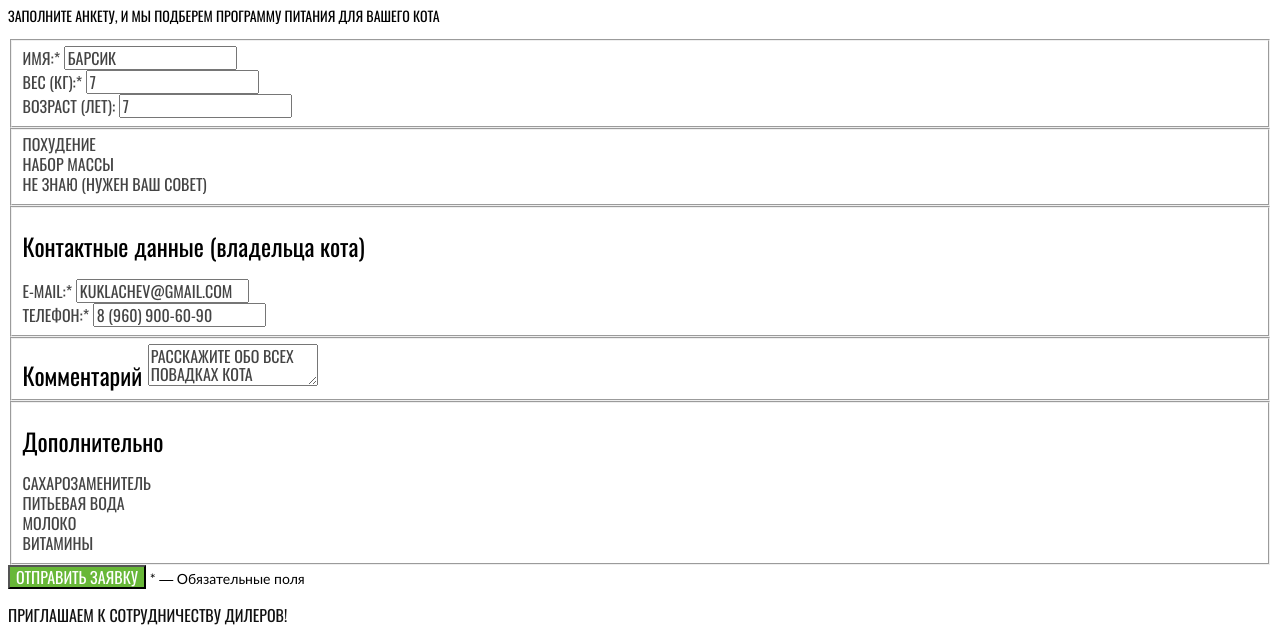
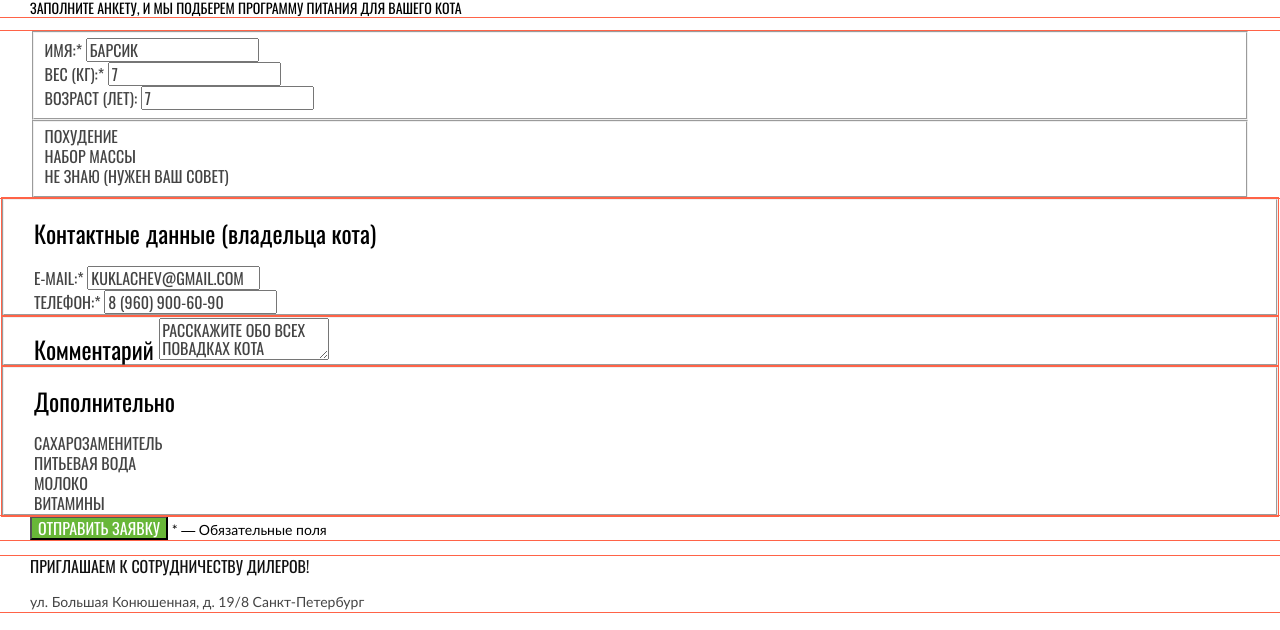
Before and after one commit to htmlacademy-adaptive/1851473-cat-energy-29, a website: page source/form.html in a window 1280 px wide. Shown: the part 208-838 px from the top of the page. Drawn offline with nearby package versions, Linux system fonts and the light colour scheme; files that its build step writes are made by us from their sources.

Commit message:
сделал контейнеры

```diff
--- a/source/form.html
+++ b/source/form.html
@@ -2,13 +2,14 @@
 <html lang="ru">
   <head>
     <meta charset="utf-8">
+    <meta name="viewport" content="width=device-width,initial-scale=1">
     <link rel="stylesheet" href="css/style.css">
     <title>HTML Academy: Кэт энерджи</title>
   </head>
   <body>
     <header class="header">
-      <div class="header__container">
-        <div class="header__wrapper">
+      <div class="header__container container">
+        <div class="header__field">
           <a href="index.html" class="logo">
             <img src="img/logo-mobile.svg" alt="Логотип." class="logo__img">
           </a>
@@ -43,7 +44,7 @@
       </div>
     </header>
     <main class="main">
-      <section class="inner-header">
+      <section class="inner-header container">
         <h1 class="inner-header__title">
           Подбор программы
         </h1>
@@ -52,20 +53,21 @@
         </p>
       </section>
       <form action="https://echo.htmlacademy.ru/" class="form">
+        <div class="form__container container">
           <fieldset class="form__fieldset">
-          <div class="form__wrapper">
+            <div class="form__field">
               <label for="name" class="form__label">
                 ИМЯ:*
               </label>
               <input type="text" id="name" name="name" class="form__control" placeholder="барсик" required>
             </div>
-          <div class="form__wrapper">
+            <div class="form__field">
               <label for="weight" class="form__label">
                 Вес (кг):*
               </label>
               <input type="number" id="weight" name="weight" class="form__control" placeholder="7" required>
             </div>
-          <div class="form__wrapper">
+            <div class="form__field">
               <label for="age" class="form__label">
                 Возраст (лет):
               </label>
@@ -73,88 +75,97 @@
             </div>
           </fieldset>
           <fieldset class="form__fieldset">
-          <div class="form__wrapper">
+            <div class="form__field">
               <input type="radio" class="visually-hidden form__radio" id="slim" name="program" value="slim">
               <label for="slim" class="form__label form__label--radio">
                 похудение
               </label>
             </div>
-          <div class="form__wrapper">
+            <div class="form__field">
               <input type="radio" class="visually-hidden form__radio" id="pro" name="program" value="pro">
               <label for="pro" class="form__label form__label--radio">
                 Набор массы
               </label>
             </div>
-          <div class="form__wrapper">
+            <div class="form__field">
               <input type="radio" class="visually-hidden form__radio" id="undefined" name="program" value="undefined">
               <label for="undefined" class="form__label form__label--radio">
                 Не знаю (Нужен ваш совет)
               </label>
             </div>
           </fieldset>
-        <fieldset class="form__fieldset">
+        </div>
+        <div class="form__wrapper">
+          <fieldset class="form__fieldset container">
             <h2 class="form__title">
               Контактные данные (владельца кота)
             </h2>
-          <div class="form__wrapper">
+            <div class="form__field">
               <label for="email" class="form__label">
                 E-mail:*
               </label>
               <input type="email" id="email" name="email" class="form__control form__control--icon" placeholder="kuklachev@gmail.com" required>
             </div>
-          <div class="form__wrapper">
+            <div class="form__field">
               <label for="tel" class="form__label">
                 Телефон:*
               </label>
               <input type="tel" id="tel" name="tel" class="form__control form__control--icon" placeholder="8 (960) 900-60-90" required>
             </div>
           </fieldset>
-        <fieldset class="form__fieldset">
+        </div>
+        <div class="form__wrapper">
+          <fieldset class="form__fieldset container">
             <label class="form__title" for="textarea">
               Комментарий
             </label>
             <textarea name="message" id="textarea" placeholder="Расскажите обо всех повадках кота" class="form__control form__control--textarea"></textarea>
           </fieldset>
-        <fieldset class="form__fieldset">
+        </div>
+        <div class="form__wrapper">
+          <fieldset class="form__fieldset container">
             <h2 class="form__title">
               Дополнительно
             </h2>
-          <div class="form__wrapper">
+            <div class="form__field">
               <input type="checkbox" class="visually-hidden form__checkbox" id="sweetener" name="products" value="sweetener">
               <label for="sweetener" class="form__label form__label--checkbox">
                 сахарозаменитель
               </label>
             </div>
-          <div class="form__wrapper">
+            <div class="form__field">
               <input type="checkbox" class="visually-hidden form__checkbox" id="water" name="products" value="water">
               <label for="water" class="form__label form__label--checkbox">
                 питьевая вода
               </label>
             </div>
-          <div class="form__wrapper">
+            <div class="form__field">
               <input type="checkbox" class="visually-hidden form__checkbox" id="milk" name="products" value="milk">
               <label for="milk" class="form__label form__label--checkbox">
                 молоко
               </label>
             </div>
-          <div class="form__wrapper">
+            <div class="form__field">
               <input type="checkbox" class="visually-hidden form__checkbox" id="vitamins" name="products" value="vitamins">
               <label for="vitamins" class="form__label form__label--checkbox">
                 витамины
               </label>
             </div>
           </fieldset>
+        </div>
+        <div class="form__footer container">
           <button class="form__btn btn" type="submit">
             отправить заявку
           </button>
           <span class="form__required">
             * — Обязательные поля
           </span>
+        </div>
       </form>
     </main>
     <footer class="footer">
       <div class="footer__container container">
-        <div class="footer__wrapper">
+        <div class="footer__field">
           <p class="footer__desc">
             приглашаем к сотрудничеству дилеров!
           </p>
@@ -162,16 +173,15 @@
             ул. Большая Конюшенная, д. 19/8 Санкт-Петербург
           </p>
         </div>
+      </div>
       <div class="map">
         <img src="img/map.jpg" alt="ул. Большая Конюшенная, д. 19/8 Санкт-Петербург.">
         <img src="img/pin.png" alt="Метка на карте.">
       </div>
-      </div>
-      <div class="footer__navigation">
+      <div class="footer__navigation container">
         <a href="#" class="footer__link logo">
           <img src="img/logo-text.svg" alt="Cat energy.">
         </a>
-
         <ul class="social-list">
           <li class="social-list__item">
             <a href="#" class="social-list__link">
--- /dev/null
+++ b/source/sass/base/container.scss
@@ -0,0 +1,15 @@
+.container {
+  min-width: 320px;
+  padding: 0 20px;
+  outline: 1px solid tomato;
+
+  @media (min-width: $tablet-width) {
+    padding: 0 30px;
+  }
+
+  @media (min-width: $desktop-width) {
+    margin: 0 auto;
+    padding: 0 40px;
+    max-width: 1300px;
+  }
+}
--- a/source/sass/base/global.scss
+++ b/source/sass/base/global.scss
@@ -4,6 +4,7 @@ body {
   color: $special-dark-grey;
   line-height: 18px;
   background-color: #ffffff;
+  margin: 0;
 }
 
 *,
--- a/source/sass/base/variables.scss
+++ b/source/sass/base/variables.scss
@@ -2,3 +2,5 @@ $oswald-font: "Oswald", "Arial Narrow", sans-serif;
 $main-font: "Lato", "Arial", sans-serif;
 $special-dark-grey: #444444;
 $basic-green: #68b738;
+$tablet-width: "768px";
+$desktop-width: "1440px";
--- a/source/sass/blocks/product.scss
+++ b/source/sass/blocks/product.scss
@@ -11,6 +11,10 @@
 .product__table {
   font-size: 12px;
   line-height: 16px;
+
+  th {
+    font-weight: 400;
+  }
 }
 
 .product__title {
--- a/source/sass/style.scss
+++ b/source/sass/style.scss
@@ -3,6 +3,7 @@
 @import "base/mixins.scss";
 @import "base/font.scss";
 @import "base/global.scss";
+@import "base/container.scss";
 @import "blocks/additional.scss";
 @import "blocks/btn-gray.scss";
 @import "blocks/btn.scss";
```
Also changed, not shown: source/catalog.html (+10 -9 lines), source/index.html (+7 -7 lines). Lines whose indentation alone changed are shown as unchanged.
